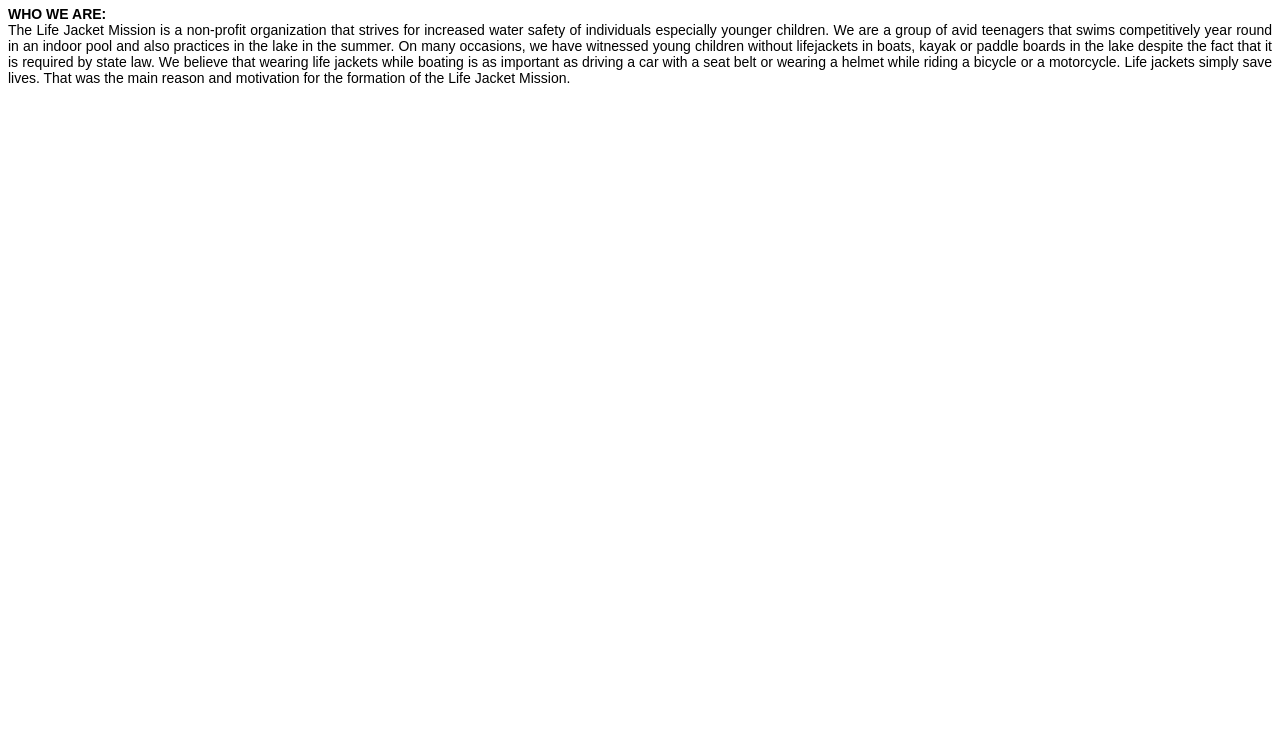
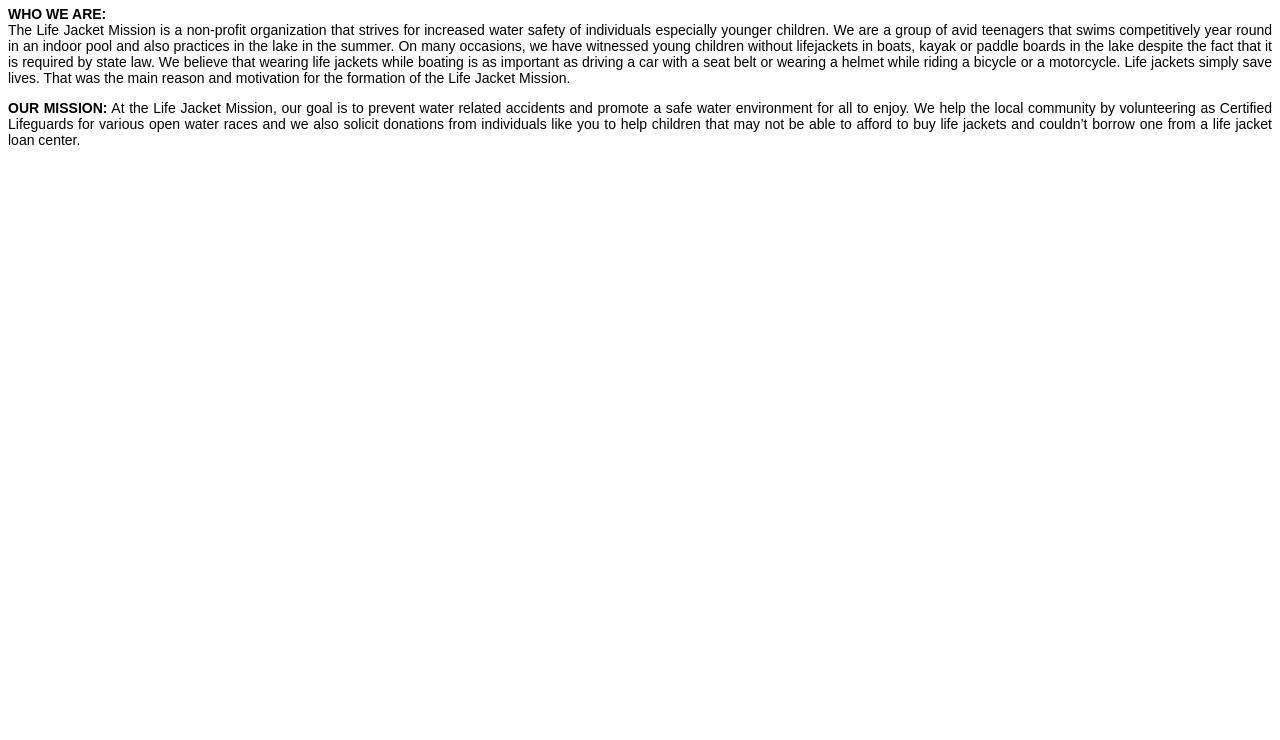
Before and after one commit to NoahChen2/Noahchen2.github.io, a plain HTML site: page index.html in a window 1280 px wide. Shown: the part 60-800 px from the top of the page. Drawn offline with Linux system fonts and the light colour scheme.

Commit message:
Update index.html

```diff
--- a/index.html
+++ b/index.html
@@ -13,5 +13,12 @@ p {text-align:justify;font-family:Arial, sans-serif;font-size:14px;font-style:no
 <body>
 <h1>The Life Jacket Mission</h1>
 <p><b>WHO WE ARE:</b><br>The Life Jacket Mission is a non-profit organization that strives for increased water safety of individuals especially younger children. We are a group of avid teenagers that swims competitively year round in an indoor pool and also practices in the lake in the summer. On many occasions, we have witnessed young children without lifejackets in boats, kayak or paddle boards in the lake despite the fact that it is required by state law. We believe that wearing life jackets while boating is as important as driving a car with a seat belt or wearing a helmet while riding a bicycle or a motorcycle. Life jackets simply save lives. That was the main reason and motivation for the formation of the Life Jacket Mission.</p>
+<p><b>OUR MISSION:</b>
+At the Life Jacket Mission, our goal is to prevent water related accidents and
+promote a safe water environment for all to enjoy. We help the local
+community by volunteering as Certified Lifeguards for various open water
+races and we also solicit donations from individuals like you to help children
+that may not be able to afford to buy life jackets and couldn’t borrow one
+from a life jacket loan center.<br></p>
 </body>
 </html>
```
